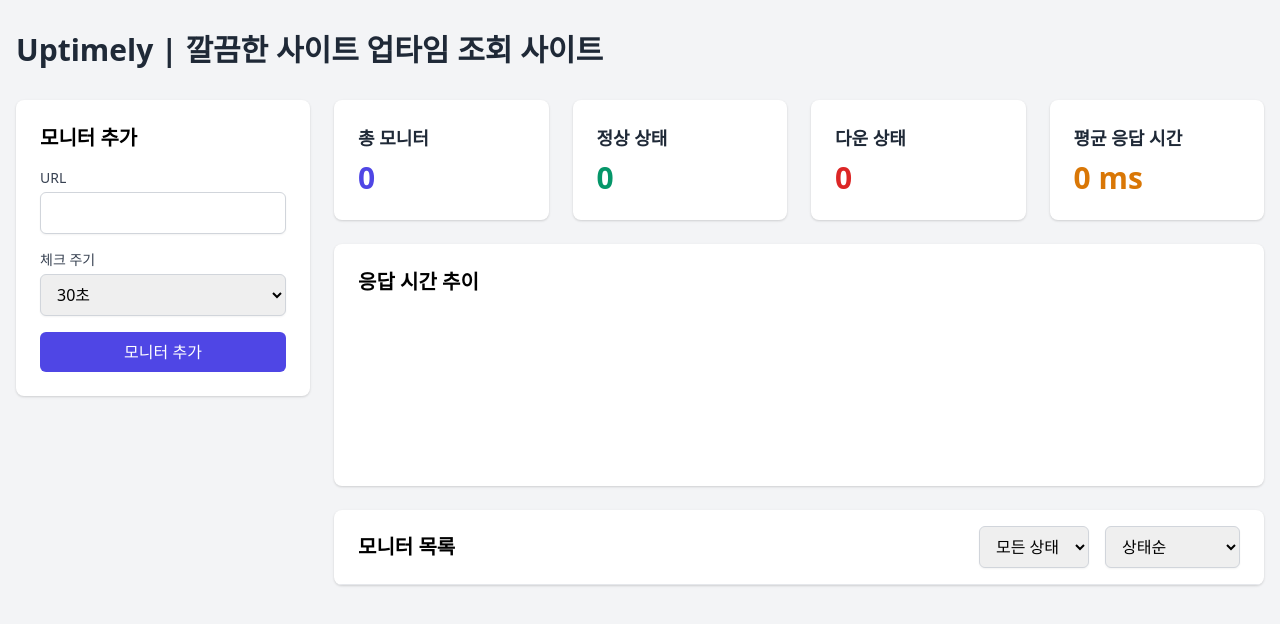
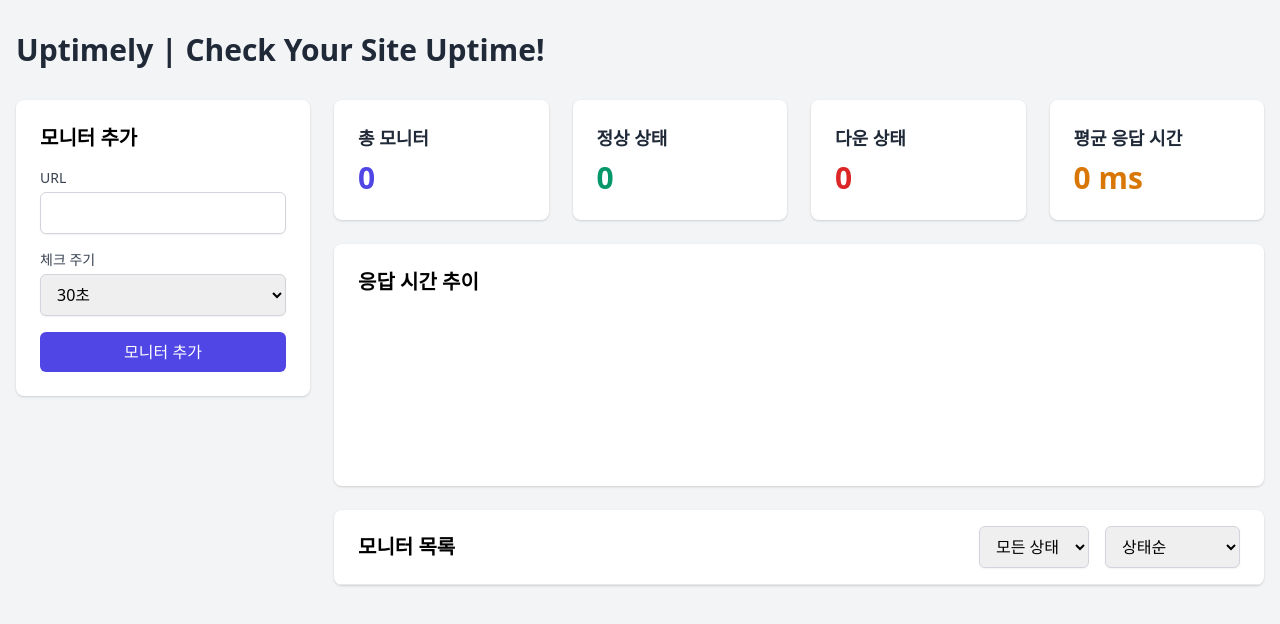
Before and after one commit to sioaeko/Uptime-Checker, a website: page public/index.html in a window 1280 px wide. Drawn offline with nearby package versions, Linux system fonts and the light colour scheme; no server answers.

Commit message:
Update index.html

```diff
--- a/public/index.html
+++ b/public/index.html
@@ -12,7 +12,7 @@
 <body class="bg-gray-100">
     <div class="container mx-auto px-4 py-8">
         <header class="mb-8">
-            <h1 class="text-3xl font-bold text-gray-800">Uptimely | 깔끔한 사이트 업타임 조회 사이트</h1>
+            <h1 class="text-3xl font-bold text-gray-800">Uptimely | Check Your Site Uptime! </h1>
         </header>
 
         <main class="grid grid-cols-12 gap-6">
```
